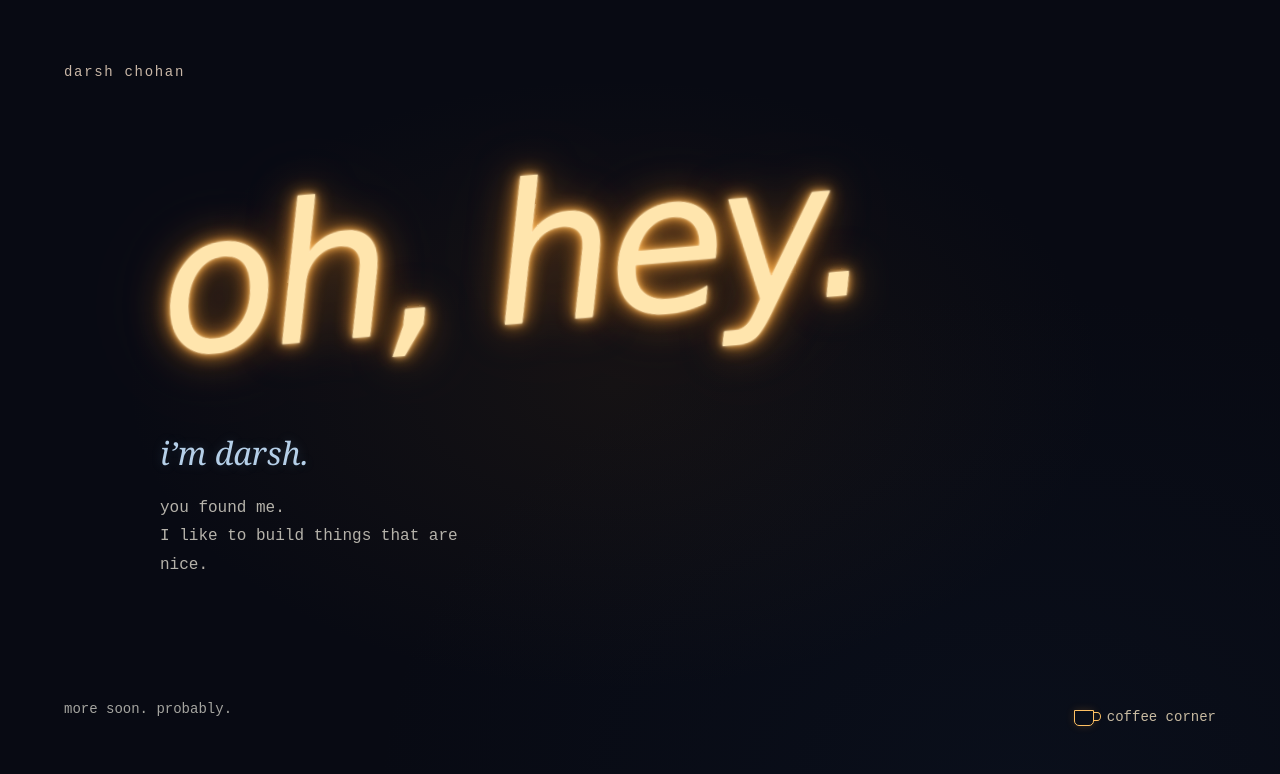
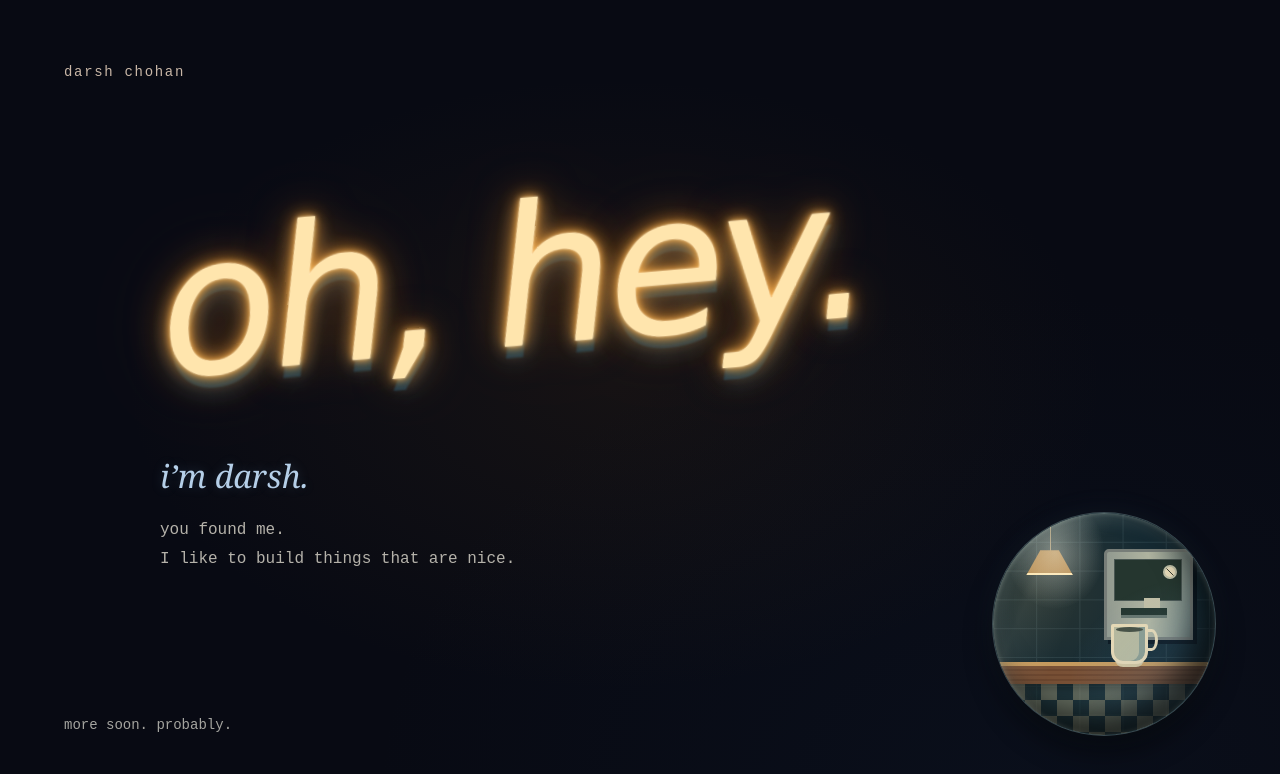
Before and after one commit to darshc6/personalsite, a plain HTML site: page index.html in a window 1280 px wide. Drawn offline with Linux system fonts and the light colour scheme.

Commit message:
Add proximity-reactive coffee globe and stronger neon parallax

```diff
--- a/index.html
+++ b/index.html
@@ -53,12 +53,6 @@
       line-height: 1.1;
       letter-spacing: -0.035em;
       color: #ffe5ad;
-      text-shadow:
-        0 0 2px #fff5dc,
-        0 0 7px #ffc163,
-        0 0 18px #f79b32,
-        0 0 42px #f68d2180,
-        0 0 90px #d9791833;
       transform: rotate(-5deg);
       transform-origin: left center;
     }
@@ -71,10 +65,17 @@
       color: inherit;
       font: inherit;
       letter-spacing: inherit;
-      text-shadow: inherit;
+      text-shadow:
+        0 0 2px #fff5dc,
+        0 0 7px #ffc163,
+        0 0 18px #f79b32,
+        0 0 42px #f68d2180,
+        0 0 90px #d9791833,
+        var(--shadow-x, 0px) var(--shadow-y, 12px) 2px #163a51,
+        var(--shadow-x, 0px) var(--shadow-y, 12px) 26px #3b83ac66;
       cursor: pointer;
-      transform: perspective(700px) rotateX(var(--tilt-x, 0deg)) rotateY(var(--tilt-y, 0deg));
-      transition: transform 160ms ease-out, filter 180ms ease-out, color 180ms ease-out, text-shadow 180ms ease-out;
+      transform: perspective(700px) translate3d(var(--move-x, 0px), var(--move-y, 0px), 0) rotateX(var(--tilt-x, 0deg)) rotateY(var(--tilt-y, 0deg));
+      transition: transform 110ms ease-out, filter 180ms ease-out, color 180ms ease-out, text-shadow 110ms ease-out;
       -webkit-tap-highlight-color: transparent;
     }
 
@@ -97,7 +98,7 @@
     }
 
     .aside {
-      max-width: 36ch;
+      max-width: 100%;
       margin: 0;
       color: #b5b2aa;
       font-size: 1rem;
@@ -116,92 +117,281 @@
 
     footer p { margin: 0; }
 
-    .coffee-corner { position: relative; margin-left: auto; }
-    .coffee-corner summary {
-      display: flex;
-      align-items: center;
-      gap: 0.8rem;
-      width: fit-content;
-      padding: 0.5rem 0;
-      color: #c7baa1;
-      list-style: none;
+    .coffee-corner {
+      position: fixed;
+      right: clamp(1.5rem, 5vw, 4.5rem);
+      bottom: clamp(1.5rem, 5vw, 4.5rem);
+      z-index: 2;
+      display: block;
+      width: clamp(10rem, 18vw, 14rem);
+      padding: 0;
+      border: 1px solid #98acac4d;
+      border-radius: 50%;
+      background: #12212a;
+      box-shadow: 0 16px 28px #0007, 0 0 30px #6e9dba15;
       cursor: pointer;
+      transform: scale(var(--orb-scale, 1));
+      transform-origin: right bottom;
+      transition: transform 600ms cubic-bezier(0.2, 0.8, 0.2, 1), box-shadow 600ms ease;
     }
-    .coffee-corner summary::-webkit-details-marker { display: none; }
-    .coffee-corner summary:focus-visible { outline: 1px dashed #ffc163; outline-offset: 6px; }
-    .small-cup {
-      position: relative;
-      width: 1.25rem;
-      height: 1rem;
-      border: 1px solid #ffc163;
-      border-radius: 0 0 5px 5px;
-      box-shadow: 0 0 8px #f79b3230;
-    }
-    .small-cup::after {
+
+    .coffee-corner::before, .coffee-corner::after {
       content: '';
       position: absolute;
-      width: 0.5rem;
-      height: 0.6rem;
-      top: 1px;
-      right: -0.5rem;
-      border: 1px solid #ffc163;
-      border-radius: 0 50% 50% 0;
+      inset: 0;
+      z-index: 2;
+      pointer-events: none;
+      border-radius: inherit;
     }
-    .coffee-panel {
-      position: absolute;
-      right: 0;
-      bottom: calc(100% + 1rem);
-      z-index: 5;
-      width: min(25rem, calc(100vw - 3rem));
-      max-height: 75svh;
-      overflow: auto;
-      border: 1px solid #655d49;
-      background: #101a21;
-      box-shadow: 0 1rem 4rem #0009;
+
+    .coffee-corner::before {
+      background:
+        radial-gradient(ellipse at 28% 18%, #f5f7e966, transparent 22%),
+        radial-gradient(ellipse at 90% 80%, #7bb4e42e, transparent 45%);
+      box-shadow: inset -16px -20px 30px #000a, inset 7px 9px 15px #d1dacc26, inset 0 0 5px #e2f2e566;
     }
-    .coffee-panel-header { display: flex; justify-content: space-between; align-items: center; padding: 1rem 1.2rem; }
-    .coffee-panel h2 { margin: 0; font: italic 1.25rem Georgia, serif; color: #ede4d5; }
-    .coffee-close { border: 0; background: transparent; color: #b5b2aa; font: 1.5rem/1 monospace; cursor: pointer; padding: 0.25rem; }
+
+    .coffee-corner::after {
+      background: linear-gradient(125deg, transparent 16%, #f6f9e14d 24%, transparent 40%);
+      opacity: calc(0.22 + var(--orb-nearness, 0) * 0.65);
+      transform: rotate(var(--orb-reflection, -12deg));
+      transition: opacity 400ms ease, transform 600ms ease;
+    }
+
+    .coffee-corner:is(:hover, :focus-visible, [aria-pressed="true"]) {
+      transform: scale(1.52);
+      box-shadow: 0 20px 38px #0009, 0 0 45px #9fbfd333, 0 0 80px #c69a5d12;
+    }
+
+    .coffee-corner:focus-visible {
+      outline: 1px dashed #ffc163;
+      outline-offset: 6px;
+    }
+
     .coffee-scene {
       position: relative;
-      height: 13rem;
+      display: block;
+      aspect-ratio: 1;
+      border-radius: 50%;
       overflow: hidden;
       background:
+        radial-gradient(ellipse at 20% 35%, #c28b311f, transparent 50%),
         linear-gradient(#263d46 1px, transparent 1px),
         linear-gradient(90deg, #263d46 1px, transparent 1px), #152a33;
-      background-size: 3rem 2rem;
-      border-block: 1px solid #38494c;
+      background-size: auto, 2.7rem 1.8rem, 2.7rem 1.8rem;
+      font-size: clamp(12px, 1.1vw, 16px);
     }
-    .cafe-sign { position: absolute; left: 8%; top: 12%; font: 1.2rem Georgia, serif; letter-spacing: 0.16em; color: #ffe5ad; text-shadow: 0 0 4px #ffc163, 0 0 15px #f79b3280; }
-    .machine { position: absolute; right: 9%; bottom: 30%; width: 39%; height: 43%; border: 3px solid #777d78; border-radius: 5px 5px 0 0; background: linear-gradient(90deg, #929a90, #b0b4a0 50%, #74847f); box-shadow: 4px 4px #0a161f; }
-    .machine::before { content: ''; position: absolute; inset: 9% 9% 42%; border: 1px solid #4a5753; background: #25362f; }
-    .machine::after { content: ''; position: absolute; width: 1.2rem; height: 1.2rem; right: 16%; top: 16%; border: 3px solid #bfc0a7; border-radius: 50%; background: linear-gradient(45deg, #e6dab8 45%, #383e31 46% 53%, #e6dab8 54%); }
-    .portafilter { position: absolute; left: 17%; top: 67%; width: 55%; height: 0.45rem; background: #23352e; box-shadow: 0 4px #66756d; }
-    .portafilter::before { content: ''; position: absolute; bottom: 100%; width: 35%; height: 0.7rem; background: #c2bfa5; }
-    .counter { position: absolute; inset: auto 0 23%; height: 10%; border-top: 4px solid #c69a5d; background: repeating-linear-gradient(0deg, #795136 0 3px, #6d472f 3px 5px); box-shadow: 0 4px 8px #0005; }
-    .cafe-floor { position: absolute; inset: 77% 0 0; background: conic-gradient(#b3ad8b 25%, #263e42 0 50%, #b3ad8b 0 75%, #263e42 0) 0 0 / 2.4rem 2.4rem; opacity: 0.5; }
-    .coffee-cup { position: absolute; left: 23%; bottom: 32%; width: 3.3rem; height: 2.5rem; border: 3px solid #e8d9b4; border-radius: 2px 2px 14px 14px; background: #b8b99d; box-shadow: inset -8px 0 #8b9c8f, 0 8px 0 -4px #d2c49d; }
-    .coffee-cup::after { content: ''; position: absolute; left: 100%; top: 2px; width: 1.2rem; height: 1.4rem; border: 4px solid #e8d9b4; border-radius: 0 60% 60% 0; }
-    .coffee-cup::before { content: ''; position: absolute; left: 2px; right: 2px; top: 0; height: 0.35rem; border-radius: 50%; background: #454e41; }
-    .steam { position: absolute; left: 22%; bottom: calc(100% + 8px); width: 0.55rem; height: 1.8rem; border-left: 2px solid #d1d9c2; border-radius: 50%; opacity: 0; transform: rotate(12deg); }
-    .steam::after { content: ''; position: absolute; left: 0.9rem; top: -0.3rem; width: 0.55rem; height: 1.8rem; border-left: 2px solid #d1d9c2; border-radius: 50%; }
-    .brewed .steam { opacity: 0.65; }
-    .brewed .coffee-cup::before { background: #6b3b1d; box-shadow: inset 0 1px #c79858; }
-    .coffee-controls { padding: 1.1rem 1.2rem; }
-    .brew { padding: 0.55rem 0.8rem; border: 1px solid #aa8758; background: #d1af78; color: #1c241e; font: bold 0.875rem 'Courier New', monospace; cursor: pointer; }
-    .brew:focus-visible, .coffee-close:focus-visible { outline: 2px solid #b5cfe8; outline-offset: 4px; }
-    .brew:disabled { background: #26382f; color: #c5d4bb; border-color: #506554; cursor: default; }
-    .coffee-status { margin: 0.75rem 0 0; min-height: 1.5em; font-size: 0.875rem; color: #b8b7aa; }
+
+    .cafe-lamp {
+      position: absolute;
+      top: 0;
+      left: 15%;
+      width: 21%;
+      height: 28%;
+      border-top: 0;
+    }
+
+    .cafe-lamp::before {
+      content: '';
+      position: absolute;
+      width: 1px;
+      height: 70%;
+      left: 50%;
+      background: #9a8560;
+    }
+
+    .cafe-lamp::after {
+      content: '';
+      position: absolute;
+      inset: 60% 0 0;
+      border-bottom: 2px solid #ffe5ad;
+      background: #b28243;
+      clip-path: polygon(30% 0, 70% 0, 100% 100%, 0 100%);
+    }
+
+    .machine {
+      position: absolute;
+      right: 10%;
+      bottom: 43%;
+      width: 40%;
+      height: 41%;
+      border: 3px solid #777d78;
+      border-radius: 5px 5px 0 0;
+      background: linear-gradient(90deg, #929a90, #b0b4a0 50%, #74847f);
+      box-shadow: 4px 4px #0a161f;
+    }
+
+    .machine::before {
+      content: '';
+      position: absolute;
+      inset: 9% 9% 42%;
+      border: 1px solid #4a5753;
+      background: #25362f;
+    }
+
+    .machine::after {
+      content: '';
+      position: absolute;
+      width: 17%;
+      aspect-ratio: 1;
+      right: 16%;
+      top: 16%;
+      border: 2px solid #bfc0a7;
+      border-radius: 50%;
+      background: linear-gradient(45deg, #e6dab8 45%, #383e31 46% 53%, #e6dab8 54%);
+    }
+
+    .portafilter {
+      position: absolute;
+      left: 17%;
+      top: 67%;
+      width: 55%;
+      height: 8%;
+      background: #23352e;
+      box-shadow: 0 3px #66756d;
+    }
+
+    .portafilter::before {
+      content: '';
+      position: absolute;
+      bottom: 100%;
+      width: 35%;
+      height: 150%;
+      background: #c2bfa5;
+    }
+
+    .counter {
+      position: absolute;
+      inset: auto 0 23%;
+      height: 10%;
+      border-top: 4px solid #c69a5d;
+      background: repeating-linear-gradient(0deg, #795136 0 3px, #6d472f 3px 5px);
+      box-shadow: 0 4px 8px #0005;
+    }
+
+    .cafe-floor {
+      position: absolute;
+      inset: 77% 0 0;
+      background: conic-gradient(#b3ad8b 25%, #263e42 0 50%, #b3ad8b 0 75%, #263e42 0) 0 0 / 2rem 2rem;
+      opacity: 0.5;
+    }
+
+    .coffee-cup {
+      position: absolute;
+      left: 53%;
+      bottom: 32%;
+      width: 17%;
+      height: 18%;
+      border: 3px solid #e8d9b4;
+      border-radius: 2px 2px 12px 12px;
+      background: #b8b99d;
+      box-shadow: inset -6px 0 #8b9c8f, 0 7px 0 -4px #d2c49d;
+    }
+
+    .coffee-cup::after {
+      content: '';
+      position: absolute;
+      left: 100%;
+      top: 2px;
+      width: 40%;
+      height: 65%;
+      border: 3px solid #e8d9b4;
+      border-radius: 0 60% 60% 0;
+    }
+
+    .coffee-cup::before {
+      content: '';
+      position: absolute;
+      left: 2px;
+      right: 2px;
+      top: 0;
+      height: 15%;
+      border-radius: 50%;
+      background: #454e41;
+      transition: background 500ms 500ms;
+    }
+
+    .pour {
+      position: absolute;
+      left: 60%;
+      top: 46%;
+      width: 2px;
+      height: 8%;
+      background: #8f542c;
+      transform-origin: top;
+      opacity: 0;
+    }
+
+    .steam {
+      position: absolute;
+      left: 22%;
+      bottom: calc(100% + 5px);
+      width: 0.5em;
+      height: 1.7em;
+      border-left: 2px solid #d1d9c2;
+      border-radius: 50%;
+      opacity: 0;
+    }
+
+    .steam::after {
+      content: '';
+      position: absolute;
+      left: 0.8em;
+      top: -0.3em;
+      width: 0.5em;
+      height: 1.7em;
+      border-left: 2px solid #d1d9c2;
+      border-radius: 50%;
+    }
+
+    .coffee-corner:is(:hover, :focus-visible, [aria-pressed="true"], .is-near) .steam {
+      animation: steam-rise 2.4s 750ms ease-out infinite;
+    }
+
+    .coffee-corner:is(:hover, :focus-visible, [aria-pressed="true"], .is-near) .pour {
+      animation: espresso-pour 4s 350ms ease-in-out infinite;
+    }
+
+    .coffee-corner:is(:hover, :focus-visible, [aria-pressed="true"], .is-near) .machine::after {
+      animation: pressure-gauge 4s ease-in-out infinite;
+    }
+
+    .coffee-corner:is(:hover, :focus-visible, [aria-pressed="true"], .is-near) .coffee-cup::before {
+      background: #6b3b1d;
+      box-shadow: inset 0 1px #c79858;
+    }
+
+    @keyframes steam-rise {
+      0% { opacity: 0; transform: translateY(5px) rotate(-8deg); }
+      35% { opacity: 0.65; }
+      100% { opacity: 0; transform: translateY(-22px) rotate(10deg); }
+    }
+
+    @keyframes espresso-pour {
+      0%, 80%, 100% { opacity: 0; transform: scaleY(0); }
+      15%, 65% { opacity: 0.9; transform: scaleY(1); }
+    }
+
+    @keyframes pressure-gauge {
+      0%, 100% { transform: rotate(-15deg); }
+      40%, 70% { transform: rotate(35deg); }
+    }
 
     @media (max-width: 40rem) {
       main { padding: 5rem 0 6rem; }
       h1 { font-size: clamp(4.5rem, 20vw, 8rem); }
-      .aside { max-width: 28ch; }
-      footer { align-items: flex-start; }
+      footer { padding-bottom: 8rem; }
+      .coffee-corner { width: 10rem; }
     }
 
     @media (prefers-reduced-motion: reduce) {
       .neon { transform: none; transition: none; }
+      .coffee-corner, .coffee-corner:is(:hover, :focus-visible, [aria-pressed="true"]) { transform: none; transition: none; }
+      .coffee-corner::after { transition: none; }
+      .coffee-corner:is(:hover, :focus-visible, [aria-pressed="true"], .is-near) :is(.steam, .pour),
+      .coffee-corner:is(:hover, :focus-visible, [aria-pressed="true"], .is-near) .machine::after { animation: none; }
+      .coffee-corner:is(:hover, :focus-visible, [aria-pressed="true"]) .steam { opacity: 0.6; }
+      .coffee-corner:is(:hover, :focus-visible, [aria-pressed="true"]) .pour { opacity: 0.9; }
     }
   </style>
 </head>
@@ -215,42 +405,55 @@
     </main>
     <footer>
       <p>more soon. probably.</p>
-      <details class="coffee-corner">
-        <summary><span class="small-cup" aria-hidden="true"></span>coffee corner</summary>
-        <section class="coffee-panel" aria-label="Coffee corner">
-          <div class="coffee-panel-header">
-            <h2>a little coffee break.</h2>
-            <button class="coffee-close" type="button" aria-label="Close coffee corner">×</button>
-          </div>
-          <div class="coffee-scene" aria-hidden="true">
-            <span class="cafe-sign">COFFEE</span>
-            <div class="machine"><span class="portafilter"></span></div>
-            <div class="cafe-floor"></div>
-            <div class="counter"></div>
-            <div class="coffee-cup"><span class="steam"></span></div>
-          </div>
-          <div class="coffee-controls">
-            <button class="brew" type="button">Brew a coffee</button>
-            <p class="coffee-status" role="status">pull up a stool.</p>
-          </div>
-        </section>
-      </details>
+      <button class="coffee-corner" type="button" aria-label="Animate the coffee corner" aria-pressed="false">
+        <span class="coffee-scene" aria-hidden="true">
+          <span class="cafe-lamp"></span>
+          <span class="machine"><span class="portafilter"></span></span>
+          <span class="cafe-floor"></span>
+          <span class="counter"></span>
+          <span class="pour"></span>
+          <span class="coffee-cup"><span class="steam"></span></span>
+        </span>
+      </button>
     </footer>
   </div>
   <script>
     const neon = document.querySelector('.neon');
+    const reducedMotion = window.matchMedia('(prefers-reduced-motion: reduce)');
 
-    neon.addEventListener('pointermove', (event) => {
-      const bounds = neon.getBoundingClientRect();
-      const horizontal = (event.clientX - bounds.left) / bounds.width - 0.5;
-      const vertical = (event.clientY - bounds.top) / bounds.height - 0.5;
-      neon.style.setProperty('--tilt-x', `${-vertical * 8}deg`);
-      neon.style.setProperty('--tilt-y', `${horizontal * 8}deg`);
+    document.addEventListener('pointermove', (event) => {
+      if (event.pointerType === 'touch' || reducedMotion.matches) return;
+      const horizontal = event.clientX / window.innerWidth - 0.5;
+      const vertical = event.clientY / window.innerHeight - 0.5;
+      neon.style.setProperty('--move-x', `${horizontal * 64}px`);
+      neon.style.setProperty('--move-y', `${vertical * 44}px`);
+      neon.style.setProperty('--tilt-x', `${-vertical * 24}deg`);
+      neon.style.setProperty('--tilt-y', `${horizontal * 28}deg`);
+      neon.style.setProperty('--shadow-x', `${-horizontal * 56}px`);
+      neon.style.setProperty('--shadow-y', `${12 - vertical * 40}px`);
+
+      const centerX = coffeeCorner.offsetLeft + coffeeCorner.offsetWidth / 2;
+      const centerY = coffeeCorner.offsetTop + coffeeCorner.offsetHeight / 2;
+      const distance = Math.hypot(event.clientX - centerX, event.clientY - centerY);
+      const proximity = Math.max(0, 1 - distance / 450);
+      const nearness = proximity * proximity;
+      coffeeCorner.style.setProperty('--orb-scale', String(1 + nearness * 0.52));
+      coffeeCorner.style.setProperty('--orb-nearness', String(nearness));
+      coffeeCorner.style.setProperty('--orb-reflection', `${-12 + horizontal * 40}deg`);
+      coffeeCorner.classList.toggle('is-near', proximity > 0.55);
     });
 
-    neon.addEventListener('pointerleave', () => {
+    document.documentElement.addEventListener('pointerleave', () => {
+      neon.style.removeProperty('--move-x');
+      neon.style.removeProperty('--move-y');
       neon.style.removeProperty('--tilt-x');
       neon.style.removeProperty('--tilt-y');
+      neon.style.removeProperty('--shadow-x');
+      neon.style.removeProperty('--shadow-y');
+      coffeeCorner.style.removeProperty('--orb-scale');
+      coffeeCorner.style.removeProperty('--orb-nearness');
+      coffeeCorner.style.removeProperty('--orb-reflection');
+      coffeeCorner.classList.remove('is-near');
     });
 
     neon.addEventListener('click', () => {
@@ -260,27 +463,17 @@
     });
 
     const coffeeCorner = document.querySelector('.coffee-corner');
-    const coffeeSummary = coffeeCorner.querySelector('summary');
-    const closeCoffee = document.querySelector('.coffee-close');
-    const brewCoffee = document.querySelector('.brew');
 
-    closeCoffee.addEventListener('click', () => {
-      coffeeCorner.open = false;
-      coffeeSummary.focus();
+    coffeeCorner.addEventListener('click', () => {
+      const isPinned = coffeeCorner.getAttribute('aria-pressed') === 'true';
+      coffeeCorner.setAttribute('aria-pressed', String(!isPinned));
     });
 
     coffeeCorner.addEventListener('keydown', (event) => {
       if (event.key === 'Escape') {
-        coffeeCorner.open = false;
-        coffeeSummary.focus();
+        coffeeCorner.setAttribute('aria-pressed', 'false');
+        coffeeCorner.blur();
       }
-    });
-
-    brewCoffee.addEventListener('click', () => {
-      document.querySelector('.coffee-scene').classList.add('brewed');
-      document.querySelector('.coffee-status').textContent = 'fresh coffee. stay a while.';
-      brewCoffee.textContent = 'On the house.';
-      brewCoffee.disabled = true;
     });
   </script>
 </body>
```
